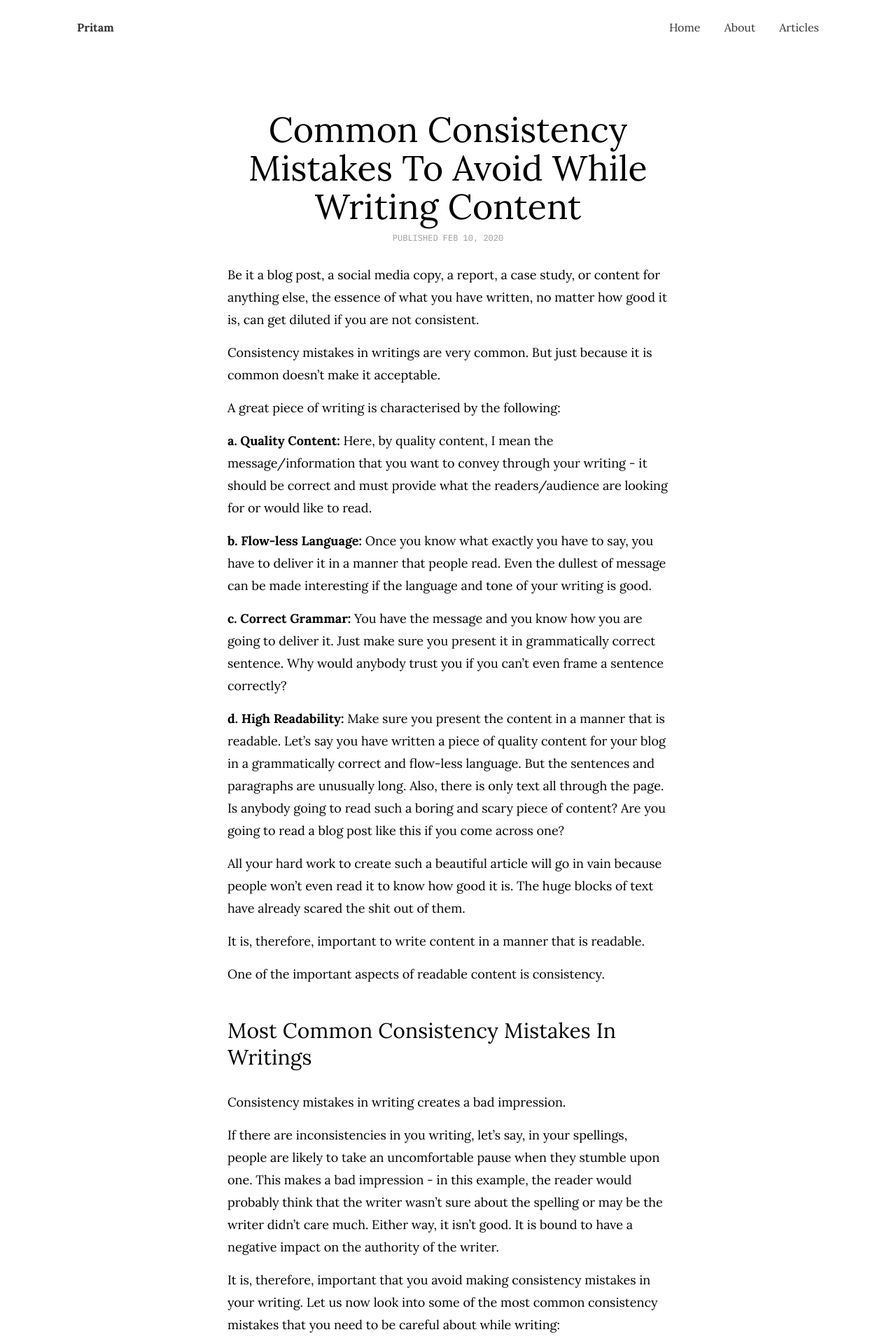
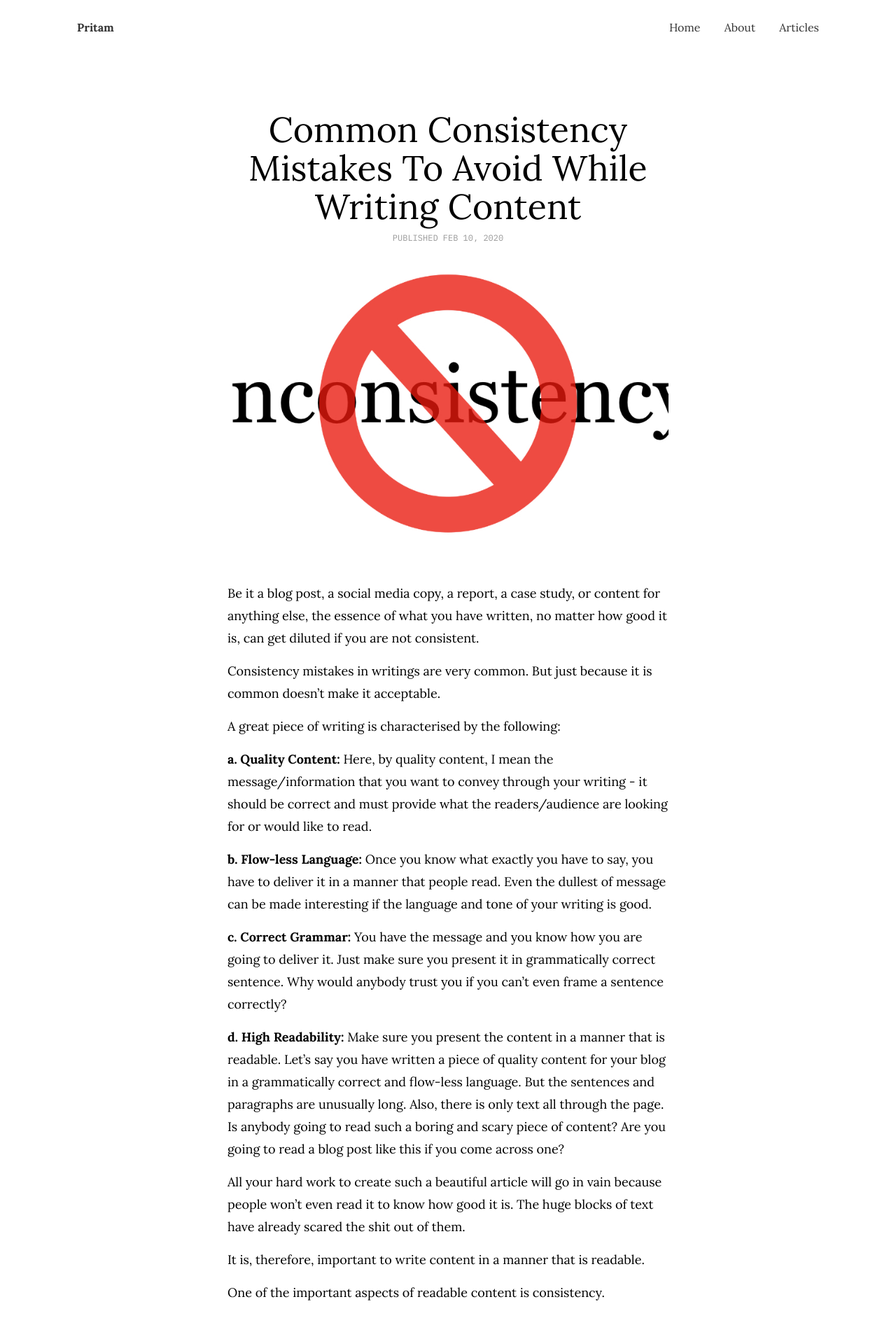
Before and after one commit to argumentativeyouth/pritams-portfolio, a Jekyll site: the page built from _posts/2020-02-10-common-consistency-mistakes.md, in a window 1280 px wide. Shown: the top 1913 px of the page at 70% size. Built offline with Jekyll 4.4.1, drawn with Linux system fonts in a browser that asks for light colours.

Commit message:
Update 2020-02-10-common-consistency-mistakes.md

```diff
--- a/_posts/2020-02-10-common-consistency-mistakes.md
+++ b/_posts/2020-02-10-common-consistency-mistakes.md
@@ -2,6 +2,7 @@
 layout: post
 title: Common Consistency Mistakes To Avoid While Writing Content
 canonical_url: 'https://alphablogger.net/common-consistency-mistakes/'
+image: 'https://raw.githubusercontent.com/argumentativeyouth/pritams-portfolio/master/assets/img/common-consistency-mistakes-alphablogger.jpg'
 date: 2020-02-10
 ---
 Be it a blog post, a social media copy, a report, a case study, or content for anything else, the essence of what you have written, no matter how good it is, can get diluted if you are not consistent.
```
